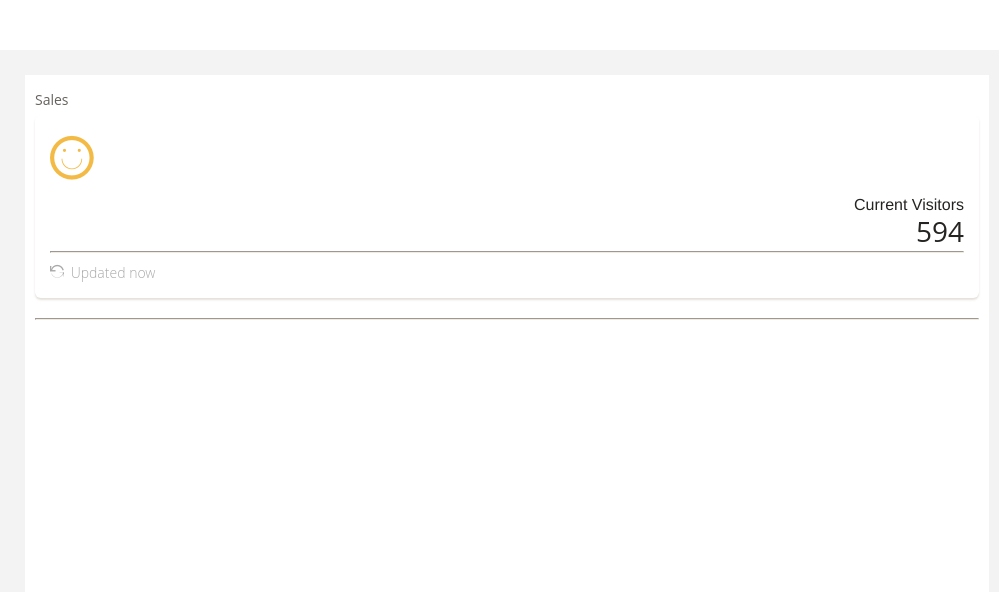
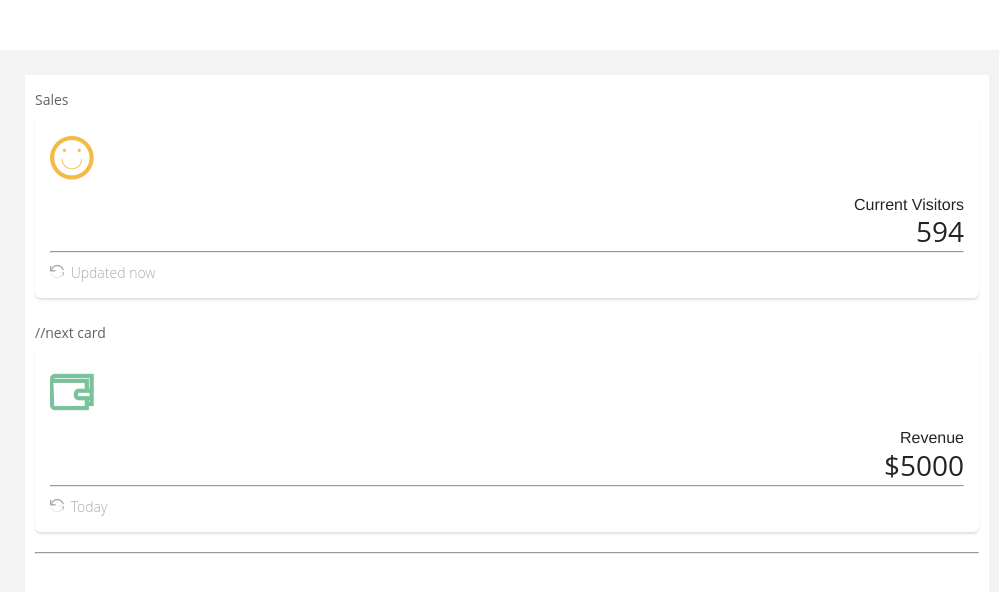
Before and after one commit to GWarrior5595/zoo-administration-site, a website: page views/pages/page3.html in a window 1280 px wide. Shown: the whole page, without its empty margins (273-1280 px from the left). Drawn offline with nearby package versions, Linux system fonts and the light colour scheme; files that its build step writes are made by us from their sources; no server answers; files whose address does not match are found by name; a web font is replaced by a local one.

Commit message:
added card

```diff
--- a/views/pages/page3.html
+++ b/views/pages/page3.html
@@ -54,6 +54,33 @@
                                   </div>
                               </div>
                             </div>
+
+                            //next card
+                             <div class="col-lg-4 col-sm-6">
+                              <div class="card">
+                                  <div class="content">
+                                      <div class="row">
+                                          <div class="col-xs-5">
+                                              <div class="icon-big icon-success text-center">
+                                                  <i class="ti-wallet"></i>
+                                              </div>
+                                          </div>
+                                          <div class="col-xs-7">
+                                              <div class="numbers">
+                                                  <p>Revenue</p>
+                                                  <div id="zoo-revenue">$5000</div>
+                                              </div>
+                                          </div>
+                                      </div>
+                                      <div class="footer">
+                                          <hr />
+                                          <div class="stats">
+                                              <i class="ti-reload"></i> Today
+                                          </div>
+                                      </div>
+                                  </div>
+                              </div>
+                          </div>
                   </div>
               </div>
                 <hr />
```
